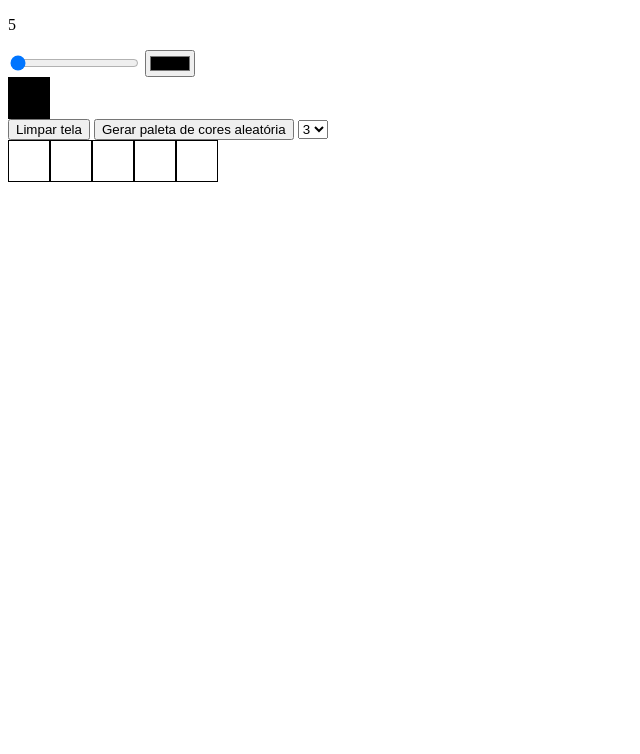
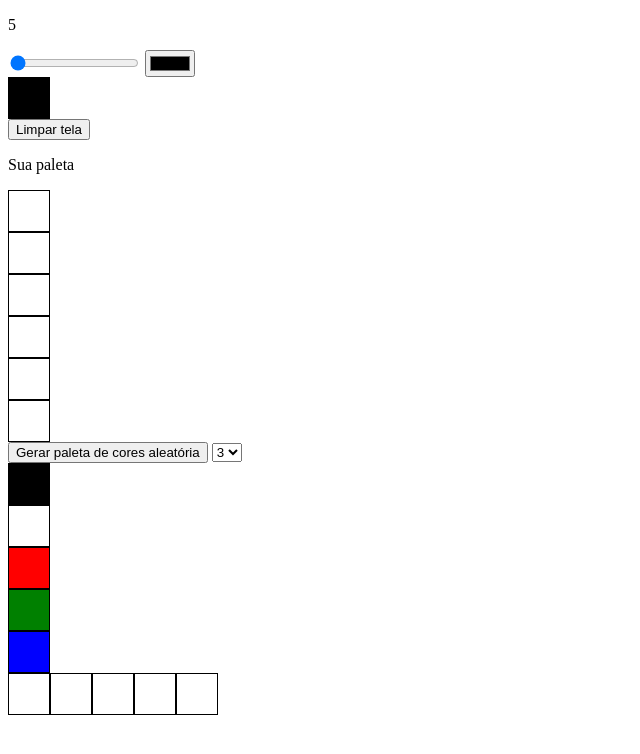
Before and after one commit to EletroCP/Pixel-Palette, a website: page index.html in a window 1280 px wide. Shown: the whole page, without its empty margins (0-640 px from the left). Drawn offline with Linux system fonts and the light colour scheme.

Commit message:
feat: Adicionada função que gera a paleta padrão

```diff
--- a/index.html
+++ b/index.html
@@ -14,8 +14,11 @@
 		<p id="input-size-value" value="5">5</p>
 		<input type="range" id="input-size" min="5" max="50" step="1" for="input-size-value" aria-label="Arraste a barra para aumentar o board" value="5">
 		<input type="color" id="input-color" aria-label="Insira a cor desejado.">
-		<div id="sample"></div>
+		<div class="sample"></div>
 		<button id="clear" aria-label="Limpar tela">Limpar tela</button>
+		<p>Sua paleta</p>
+		<div id="palette">
+		</div>
 		<button id="generat-palette" aria-label="Gerar paleta de cores aleatória">Gerar paleta de cores aleatória</button>
 		<select aria-label="tamanho da paleta gerada" id="palette-size">
 			<option value="3">3</option>
@@ -25,11 +28,6 @@
 		<div id="randon-palette"></div>
 	</section>
 	<section id="standard-samples">
-		<div id="black"></div>
-		<div id="white"></div>
-		<div id="red"></div>
-		<div id="green"></div>
-		<div id="blue"></div>
 	</section>
 	<section id="board">
 	</section>
--- a/script.js
+++ b/script.js
@@ -1,12 +1,14 @@
 const inputSizeValue = document.getElementById('input-size-value');
 const inputSize = document.getElementById('input-size');
 const inputColor = document.getElementById('input-color');
-const sample = document.getElementById('sample');
+const sample = document.querySelector('.sample');
 const clear = document.getElementById('clear');
 const generatePalette = document.getElementById('generat-palette');
 const paletteSize = document.getElementById('palette-size');
 const randoPalette = document.getElementById('randon-palette');
 const board = document.getElementById('board');
+const palette = document.getElementById('palette');
+const standardSamples = document.getElementById('standard-samples');
 
 let color = 'black';
 
@@ -26,6 +28,27 @@ const generateBoard = () => {
     element.className = 'pixel';
     element.addEventListener('click', paint);
     board.appendChild(element);
+  }
+}
+
+const generatepalette = () => {
+  for(let index = 0; index < 6 ; index +=1) {
+    const element = document.createElement('div');
+    element.className = 'sample';
+    element.addEventListener('click', paint);
+    palette.appendChild(element);
+  }
+}
+
+const generateColorPaletteDefault = () => {
+  const colors = ['black', 'white', 'red', 'green', 'blue']
+  for(let index = 0; index < 5 ; index +=1) {
+    const element = document.createElement('div');
+    element.className = 'sample';
+    element.id = colors[index];
+    element.style.backgroundColor = colors[index];
+    element.addEventListener('click', paint);
+    standardSamples.appendChild(element);
   }
 }
 
@@ -52,9 +75,10 @@ const getColor = () => {
 sample.addEventListener('click', getColor)
 clear.addEventListener('click', resetBoard);
 inputSize.addEventListener('change', changeInputSizeValue);
-inputColor.addEventListener('change', changeSampleBackgroundColor);
-sample
+inputColor.addEventListener('change', changeSampleBackgroundColor, getColor);
 window.onload = () => {
   changeSampleBackgroundColor();
   generateBoard();
+  generatepalette();
+  generateColorPaletteDefault();
 };
--- a/style.css
+++ b/style.css
@@ -1,4 +1,4 @@
-#sample {
+.sample {
   width: 40px;
   height: 40px;
   border: solid black 1px;
```
